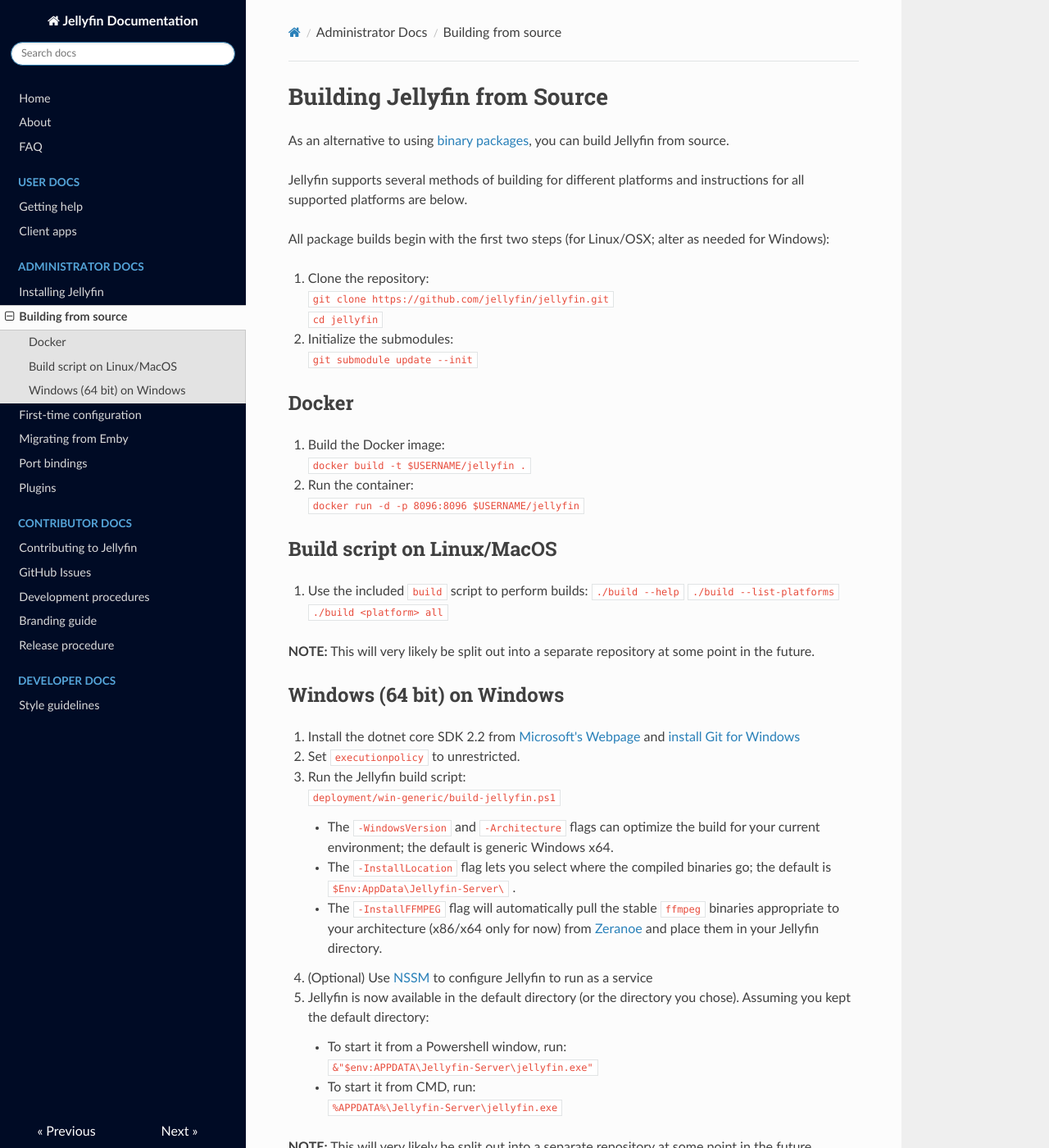
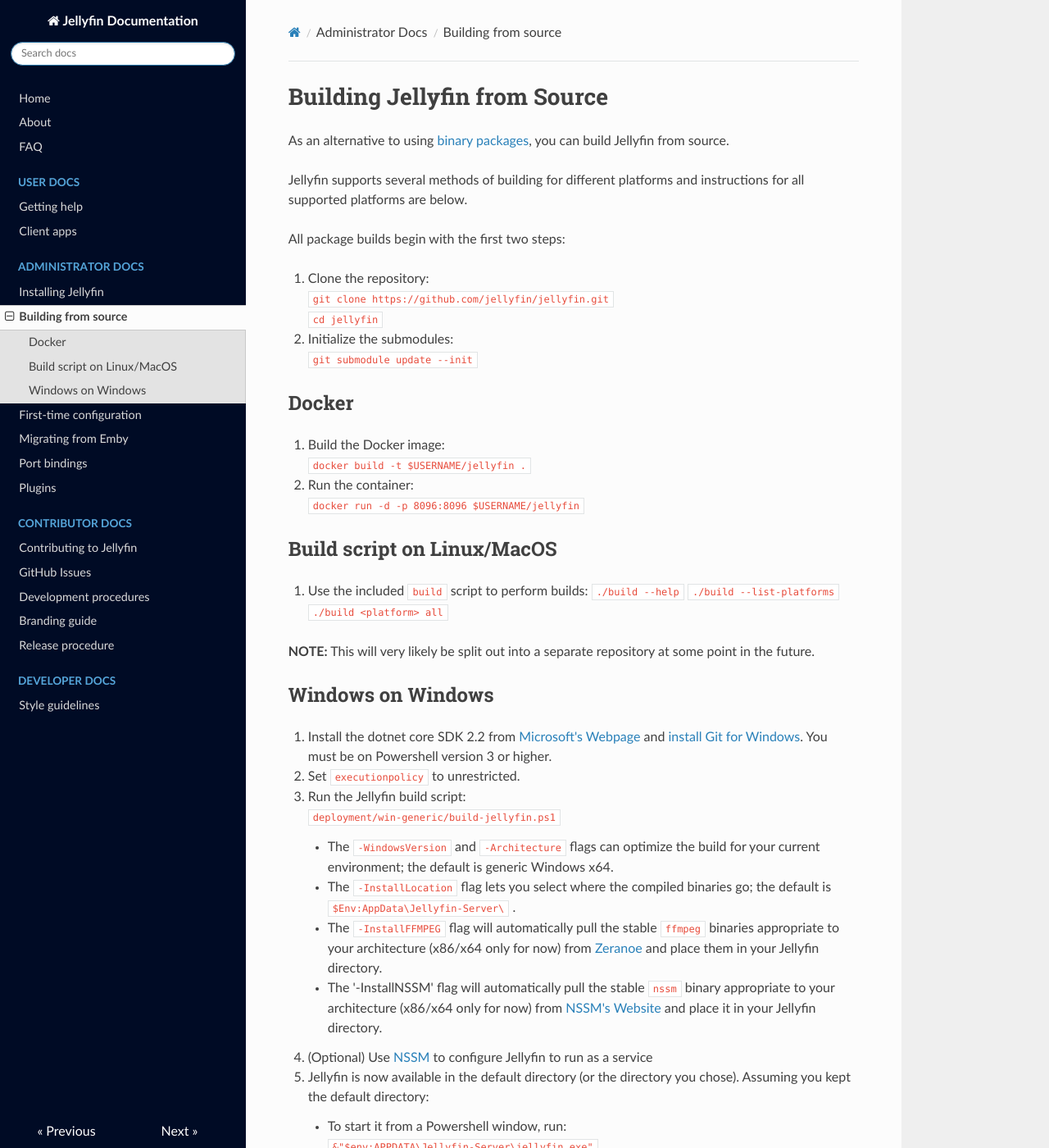
Before and after one commit to jellyfin-archive/jellyfin-docs, an MkDocs documentation site: the page built from docs/administrator-docs/building.md, in a window 1280 px wide and 1400 px high. Shown: the whole window at 82% size. Built offline with MkDocs 1.6.1, drawn with Linux system fonts in a browser that asks for light colours; nearby versions of some CDN libraries; old or Windows-style settings are respelled for this version of MkDocs.

Commit message:
Updated the building doc for windows
updated the out of date info with the other little enhancements that went into the windows build script

```diff
--- a/docs/administrator-docs/building.md
+++ b/docs/administrator-docs/building.md
@@ -7,7 +7,7 @@ As an alternative to using [binary packages](/administrator-docs/installing), yo
 
 Jellyfin supports several methods of building for different platforms and instructions for all supported platforms are below.
 
-All package builds begin with the first two steps (for Linux/OSX; alter as needed for Windows):
+All package builds begin with the first two steps:
 
 1. Clone the repository:
     `git clone https://github.com/jellyfin/jellyfin.git`
@@ -33,9 +33,9 @@ All package builds begin with the first two steps (for Linux/OSX; alter as neede
 
 **NOTE:** This will very likely be split out into a separate repository at some point in the future.
 
-## Windows (64 bit) on Windows
+## Windows on Windows
 
-3. Install the dotnet core SDK 2.2 from [Microsoft's Webpage](https://dotnet.microsoft.com/download/dotnet-core/2.2) and [install Git for Windows](https://gitforwindows.org/)
+3. Install the dotnet core SDK 2.2 from [Microsoft's Webpage](https://dotnet.microsoft.com/download/dotnet-core/2.2) and [install Git for Windows](https://gitforwindows.org/). You must be on Powershell version 3 or higher.
 
 4. Set `executionpolicy` to unrestricted.
 
@@ -48,6 +48,8 @@ All package builds begin with the first two steps (for Linux/OSX; alter as neede
 
     * The `-InstallFFMPEG` flag will automatically pull the stable `ffmpeg` binaries appropriate to your architecture (x86/x64 only for now) from [Zeranoe](https://ffmpeg.zeranoe.com/builds/) and place them in your Jellyfin directory.
 
+    * The '-InstallNSSM' flag will automatically pull the stable `nssm` binary appropriate to your architecture (x86/x64 only for now) from [NSSM's Website](https://nssm.cc/) and place it in your Jellyfin directory.
+
 6. (Optional) Use [NSSM](https://nssm.cc/) to configure Jellyfin to run as a service
 
 7. Jellyfin is now available in the default directory (or the directory you chose). Assuming you kept the default directory:
```
